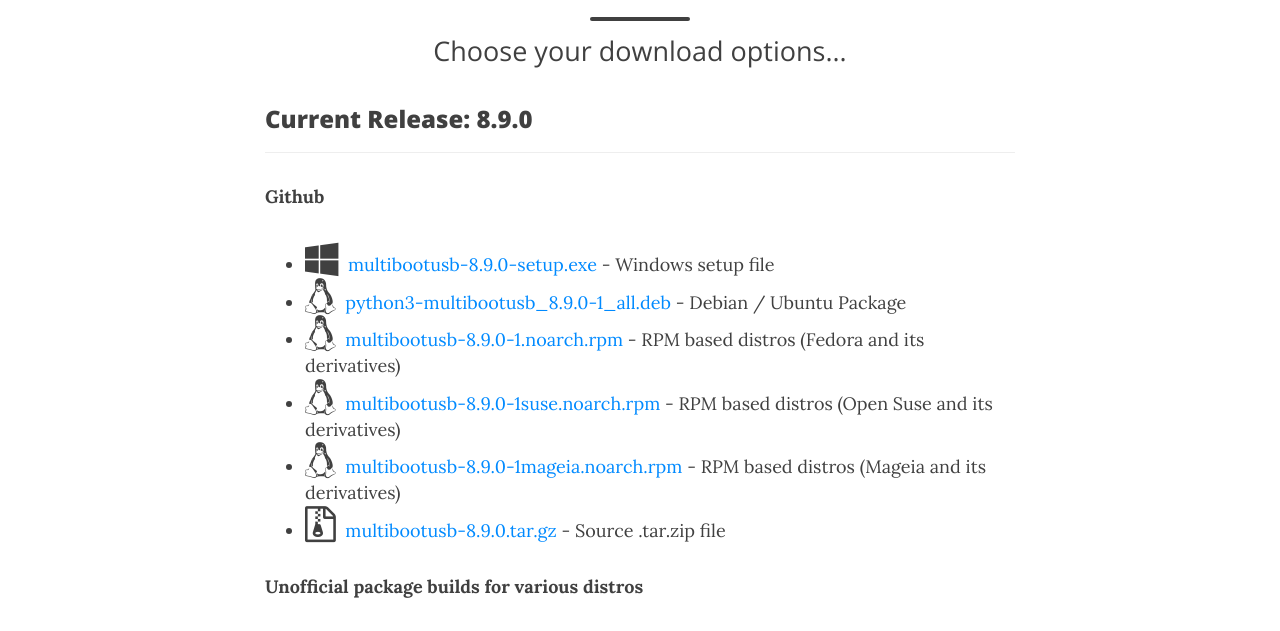
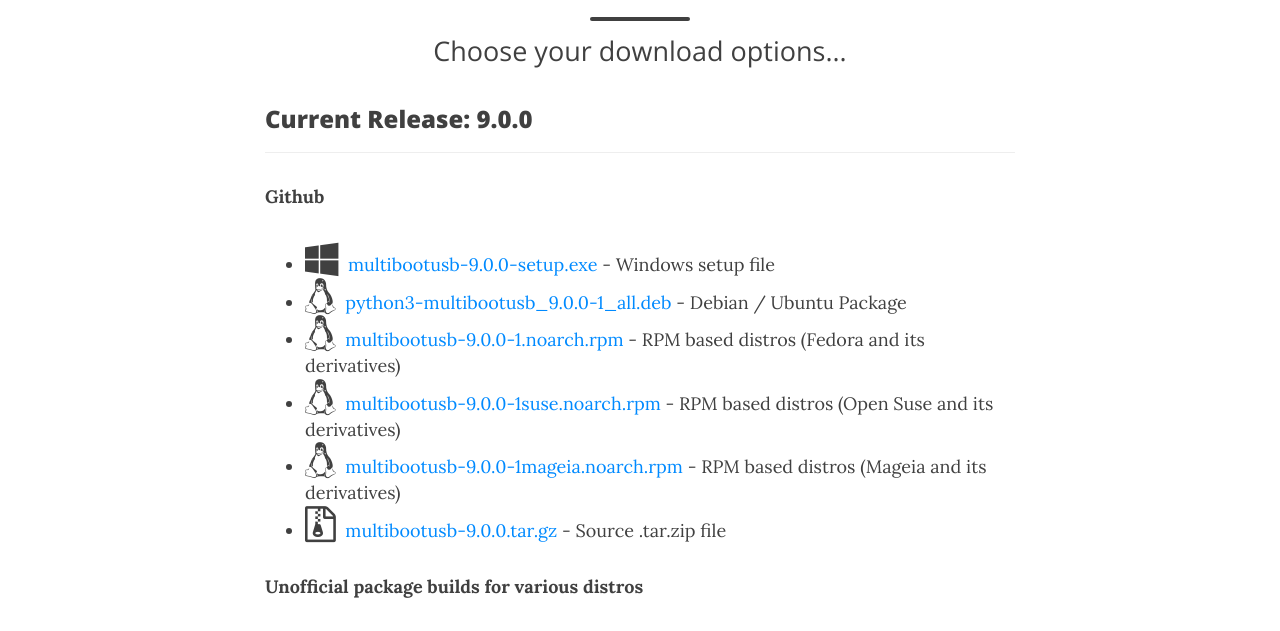
Before and after one commit to mbusb/mbusb.github.io, a Jekyll site: the page built from page_download.md, in a window 1280 px wide and 900 px high. Shown: the part 216-847 px from the top of the window. Built offline with Jekyll 4.4.1, drawn with Linux system fonts in a browser that asks for light colours; nearby versions of some CDN libraries.

Commit message:
Update to latest release version 9.0.0

```diff
--- a/page_download.md
+++ b/page_download.md
@@ -7,18 +7,18 @@
 group: 		navigation
 ---
 
-### Current Release: 8.9.0
+### Current Release: 9.0.0
 
 ___
 
 **Github**
 
-- <span class="fa fa-2x fa-windows"></span>&nbsp; [multibootusb-8.9.0-setup.exe](https://github.com/mbusb/multibootusb/releases/download/8.9.0/multibootusb-8.9.0-setup.exe) - Windows setup file
-- <span class="fa fa-2x fa-linux"></span>&nbsp; [python3-multibootusb_8.9.0-1_all.deb](https://github.com/mbusb/multibootusb/releases/download/8.9.0/python3-multibootusb_8.9.0-1_all.deb) - Debian / Ubuntu Package
-- <span class="fa fa-2x fa-linux"></span>&nbsp; [multibootusb-8.9.0-1.noarch.rpm](https://github.com/mbusb/multibootusb/releases/download/8.9.0/multibootusb-8.9.0-1.noarch.rpm) - RPM based distros (Fedora and its derivatives)
-- <span class="fa fa-2x fa-linux"></span>&nbsp; [multibootusb-8.9.0-1suse.noarch.rpm](https://github.com/mbusb/multibootusb/releases/download/8.9.0/multibootusb-8.9.0-1suse.noarch.rpm) - RPM based distros (Open Suse and its derivatives)
-- <span class="fa fa-2x fa-linux"></span>&nbsp; [multibootusb-8.9.0-1mageia.noarch.rpm](https://github.com/mbusb/multibootusb/releases/download/8.9.0/multibootusb-8.9.0-1mageia.noarch.rpm) - RPM based distros (Mageia and its derivatives)
-- <span class="fa fa-2x fa-file-zip-o"></span>&nbsp; [multibootusb-8.9.0.tar.gz](https://github.com/mbusb/multibootusb/archive/8.9.0.tar.gz) - Source .tar.zip file
+- <span class="fa fa-2x fa-windows"></span>&nbsp; [multibootusb-9.0.0-setup.exe](https://github.com/mbusb/multibootusb/releases/download/v9.0.0/multibootusb-9.0.0-setup.exe) - Windows setup file
+- <span class="fa fa-2x fa-linux"></span>&nbsp; [python3-multibootusb_9.0.0-1_all.deb](https://github.com/mbusb/multibootusb/releases/download/v9.0.0/python3-multibootusb_9.0.0-1_all.deb) - Debian / Ubuntu Package
+- <span class="fa fa-2x fa-linux"></span>&nbsp; [multibootusb-9.0.0-1.noarch.rpm](https://github.com/mbusb/multibootusb/releases/download/v9.0.0/multibootusb-9.0.0-1.noarch.rpm) - RPM based distros (Fedora and its derivatives)
+- <span class="fa fa-2x fa-linux"></span>&nbsp; [multibootusb-9.0.0-1suse.noarch.rpm](https://github.com/mbusb/multibootusb/releases/download/v9.0.0/multibootusb-9.0.0-1suse.noarch.rpm) - RPM based distros (Open Suse and its derivatives)
+- <span class="fa fa-2x fa-linux"></span>&nbsp; [multibootusb-9.0.0-1mageia.noarch.rpm](https://github.com/mbusb/multibootusb/releases/download/v9.0.0/multibootusb-9.0.0-1mageia.noarch.rpm) - RPM based distros (Mageia and its derivatives)
+- <span class="fa fa-2x fa-file-zip-o"></span>&nbsp; [multibootusb-9.0.0.tar.gz](https://github.com/mbusb/multibootusb/archive/v9.0.0.tar.gz) - Source .tar.zip file
 
 **Unofficial package builds for various distros**
 
@@ -33,7 +33,7 @@
 
 **Sourceforge**
 
-Alternate download location for various platform is located [here](https://sourceforge.net/projects/multibootusb/files/8.9.0/)
+Alternate download location for various platform is located [here](https://sourceforge.net/projects/multibootusb/files/9.0.0/)
 
 
 ___
```
Also changed, not shown: _posts/2017-11-16-Version 8.9.0 is ready for download.md (+1 -1 lines), _posts/2017-12-30-Releasing multibootusb version 9.0.0.md (added, +31 -0 lines).
